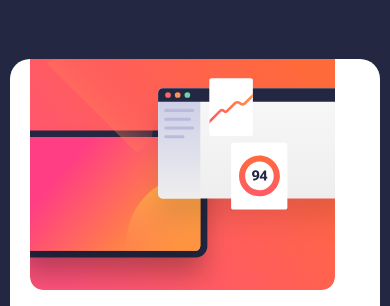
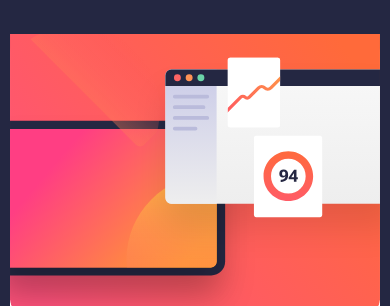
Before and after one commit to MH-SunShine/Newsletter-sign-up-form-with-success-message, a plain HTML site: page index.html in a window 390 px wide. Shown: the top 306 px of the page. Drawn offline with Linux system fonts and the light colour scheme.

Commit message:
update-2

```diff
--- a/style.css
+++ b/style.css
@@ -35,7 +35,7 @@ body {
 }
 
 .right-part img{
-  width: 305px;
+  width: 100%;
 }
 
 ul{
@@ -145,7 +145,6 @@ body{
 
 .right-part img{
     content: url("./assets/images/illustration-sign-up-mobile.svg");
-    margin-left: 20px;
 }
 
 form{
```
